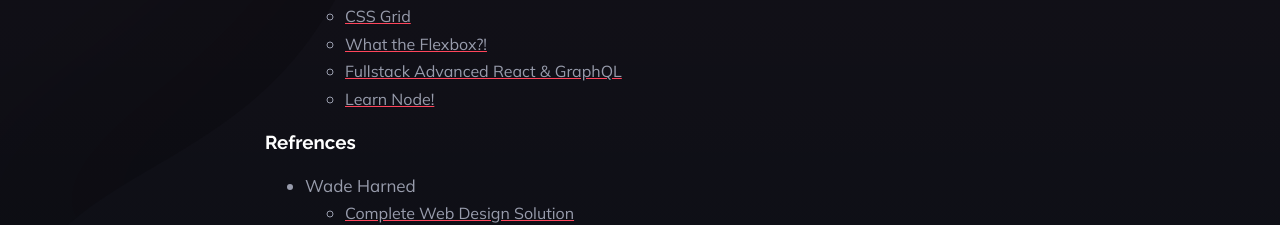
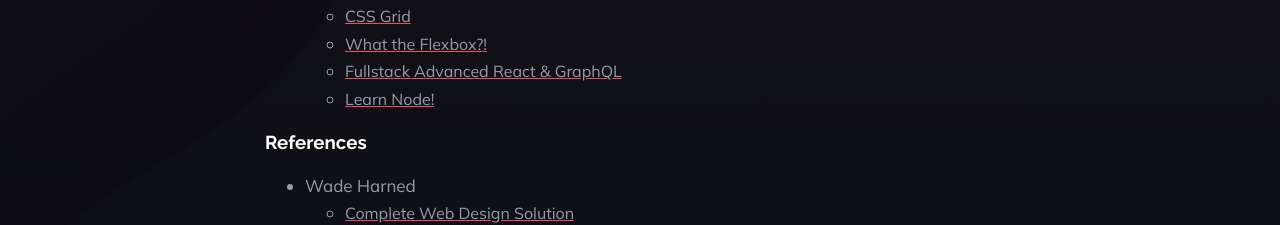
Before and after one commit to Guitarninja1/erickaskim.com, a Next.js app: page / in a window 1280 px wide. Shown: the part 1101-1326 px from the top of the page. Built offline with nearby package versions, Linux system fonts and the light colour scheme.

Commit message:
Update Resume.js

```diff
--- a/components/Resume.js
+++ b/components/Resume.js
@@ -108,7 +108,7 @@
 					</ul>
 					{/* <h3>Projects</h3>
 				<ul></ul> */}
-					<h3>Refrences</h3>
+					<h3>References</h3>
 					<ul className={styles.refrenceUl}>
 						<li>Wade Harned</li>
 						<ul>
```
